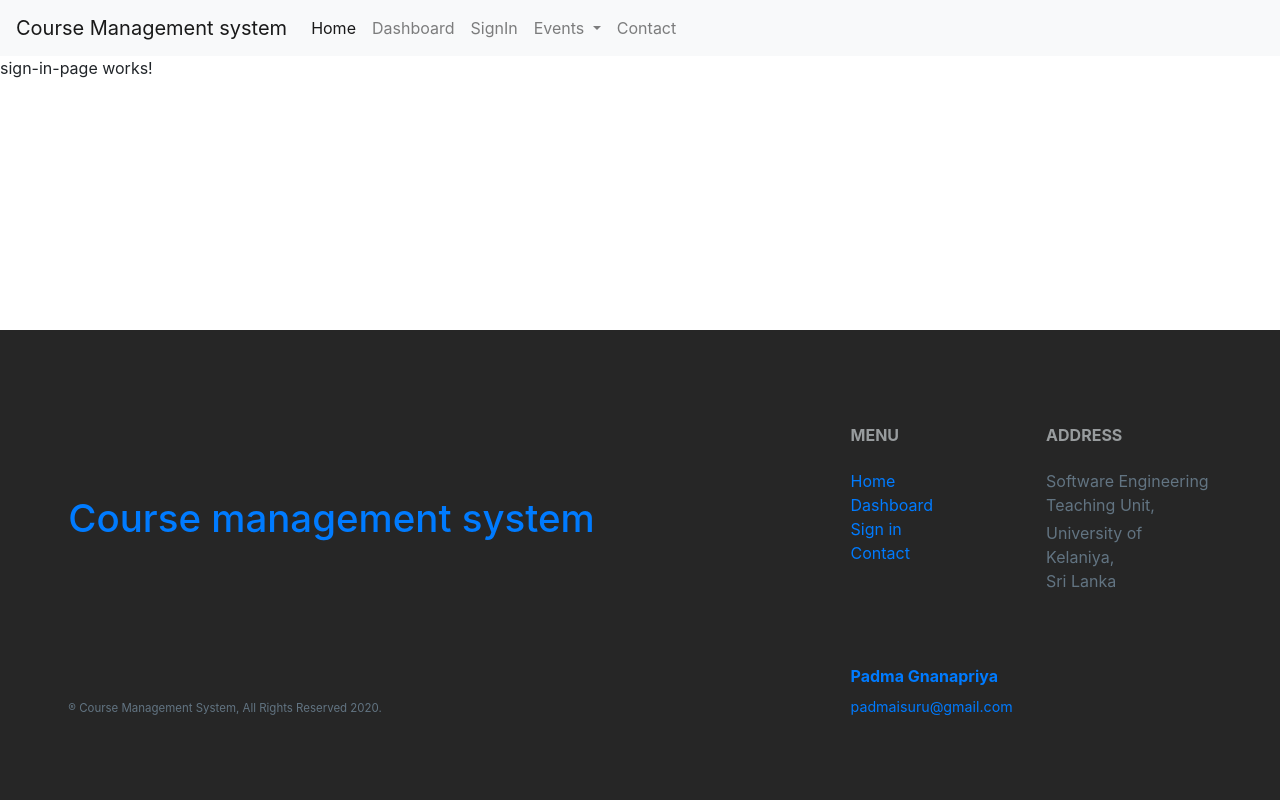
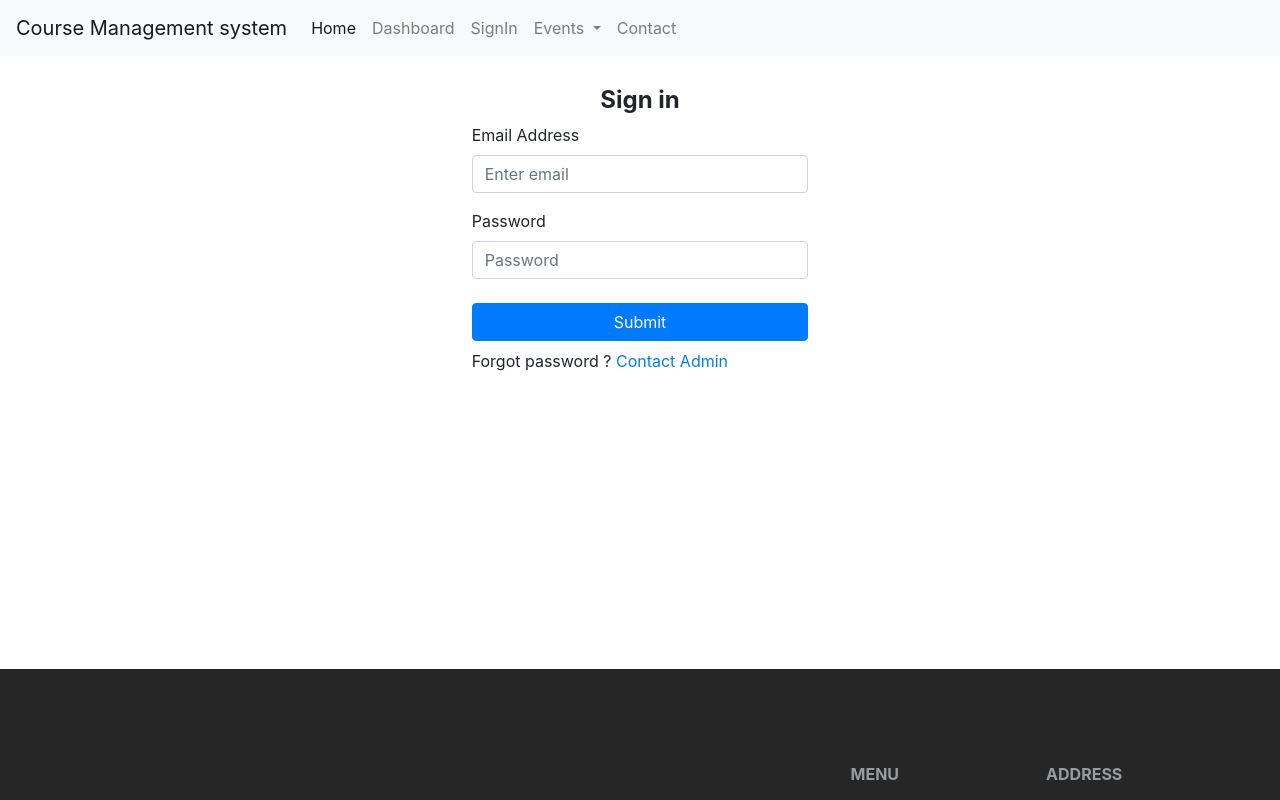
Before and after one commit to PadmaGnanapriya/course-management-system, an Angular app: page /sign-in in a window 1280 px wide. Shown: the top 800 px of the page. Built offline with nearby package versions, Linux system fonts and the light colour scheme.

Commit message:
start sign in page.

```diff
--- a/src/app/components/sign-in-page/sign-in-page.component.css
+++ b/src/app/components/sign-in-page/sign-in-page.component.css
@@ -0,0 +1,13 @@
+body{
+  background: #383a3d;
+  padding-top: 25vh;
+}
+/* set form background colour*/
+form{
+  background: #fff;
+}
+/* set padding and size of th form */
+.form-container{
+  border-radius: 10px;
+  padding: 30px;
+}
--- a/src/app/components/sign-in-page/sign-in-page.component.html
+++ b/src/app/components/sign-in-page/sign-in-page.component.html
@@ -1 +1,23 @@
-<p>sign-in-page works!</p>
+<section class="container-fluid">
+  <!-- row and justify-content-center class is used to place the form in center -->
+  <section class="row justify-content-center">
+    <section class="col-12 col-sm-6 col-md-4">
+      <form class="form-container">
+        <h4 class="text-center font-weight-bold"> Sign in </h4>
+        <div class="form-group">
+
+          <label for="InputEmail1">Email Address</label>
+          <input type="email" class="form-control" id="InputEmail1" aria-describedby="emailHelp" placeholder="Enter email">
+        </div>
+        <div class="form-group">
+          <label for="InputPassword1">Password</label>
+          <input type="password" class="form-control" id="InputPassword1" placeholder="Password">
+        </div>
+        <button type="submit" class="btn btn-primary btn-block mb-2 mt-4">Submit</button>
+        <div class="form-footer">
+          <p> Forgot password ? <a href="tel:+766328189"> Contact Admin</a></p>
+        </div>
+      </form>
+    </section>
+  </section>
+</section>
```
